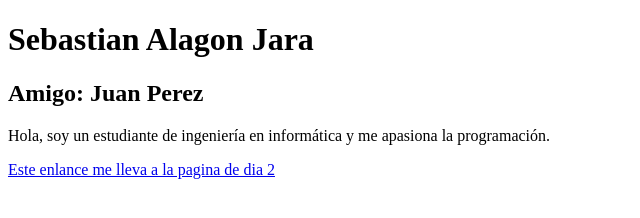
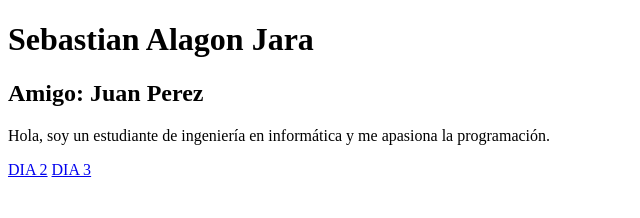
Before and after one commit to CheSebas/Funval, a plain HTML site: page index.html in a window 1280 px wide. Shown: the whole page, without its empty margins (0-640 px from the left). Drawn offline with Linux system fonts and the light colour scheme.

Commit message:
Clase Dia 3

```diff
--- a/index.html
+++ b/index.html
@@ -9,6 +9,7 @@
     <h1>Sebastian Alagon Jara</h1>
     <h2>Amigo: Juan Perez</h2>
     <p>Hola, soy un estudiante de ingeniería en informática y me apasiona la programación.</p>
-    <a href="./Dia-2/index.html">Este enlance me lleva a la pagina de dia 2</a>
+    <a href="./Dia-2/index.html">DIA 2</a>
+    <a href="./Dia-3/index.html">DIA 3</a>
 </body>
 </html>
```
